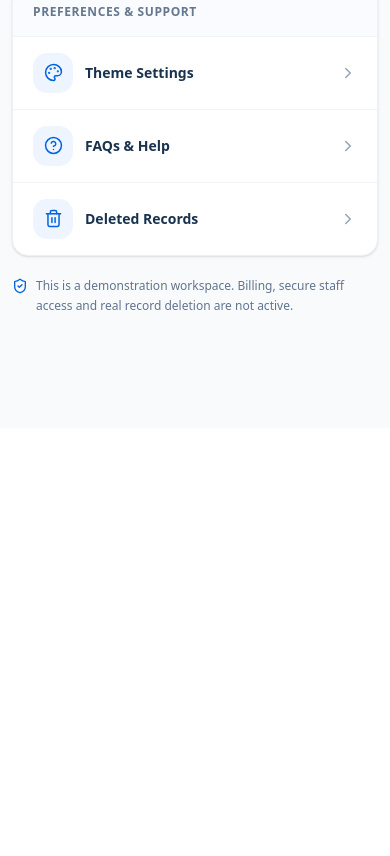
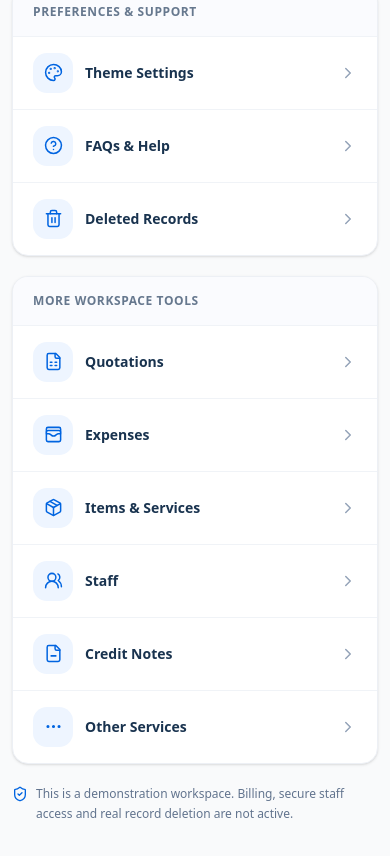
Before and after one commit to octalve-core/octalve-invoice, a Next.js app: page /dashboard/settings in a window 390 px wide. Shown: the part 873-1729 px from the top of the page. Before the commit the page ends 1301 px from the top, so only its background shows below. Built offline with nearby package versions, Linux system fonts and the light colour scheme.

Commit message:
fix(nav): preserve mobile access to quotation, expenses, items, staff and other workspace modules via Me

```diff
--- a/app/(dashboard)/dashboard/settings/page.tsx
+++ b/app/(dashboard)/dashboard/settings/page.tsx
@@ -1,13 +1,14 @@
 "use client";
 import Link from "next/link";
-import {BadgeCheck,BarChart3,Building2,ChevronRight,FileText,HelpCircle,Palette,ShieldCheck,Trash2,UserRound,WalletCards} from "lucide-react";
+import {BadgeCheck,BarChart3,Building2,ChevronRight,FileText,FileSpreadsheet,FileMinus,HelpCircle,MoreHorizontal,Package,Palette,ShieldCheck,Trash2,UserRound,UsersRound,WalletCards} from "lucide-react";
 import {UserAvatar} from "@/src/features/merchant-preview/UserAvatar";
 import {PreviewLogoutButton} from "@/src/features/merchant-preview/PreviewLogoutButton";
 import {useMerchantPreview} from "@/src/features/merchant-preview/MerchantPreviewProvider";
 const sections=[
  {title:"Account & billing",rows:[["Manage Subscription","/dashboard/settings/subscription",WalletCards],["Sales Reports","/dashboard/report",BarChart3]]},
  {title:"General settings",rows:[["Profile Settings","/dashboard/settings/profile",UserRound],["Invoice Settings","/dashboard/settings/invoice",FileText],["Business Settings","/dashboard/settings/business",Building2]]},
- {title:"Preferences & support",rows:[["Theme Settings","/dashboard/settings/theme",Palette],["FAQs & Help","/dashboard/settings/faqs",HelpCircle],["Deleted Records","/dashboard/settings/deleted",Trash2]]}
+ {title:"Preferences & support",rows:[["Theme Settings","/dashboard/settings/theme",Palette],["FAQs & Help","/dashboard/settings/faqs",HelpCircle],["Deleted Records","/dashboard/settings/deleted",Trash2]]},
+ {title:"More workspace tools",rows:[["Quotations","/dashboard/quotation",FileSpreadsheet],["Expenses","/dashboard/expenses",WalletCards],["Items & Services","/dashboard/items",Package],["Staff","/dashboard/staff",UsersRound],["Credit Notes","/dashboard/credit-note",FileMinus],["Other Services","/dashboard/other-services",MoreHorizontal]]}
 ] as const;
 export default function SettingsPage(){
  const {user,settings}=useMerchantPreview();
```
